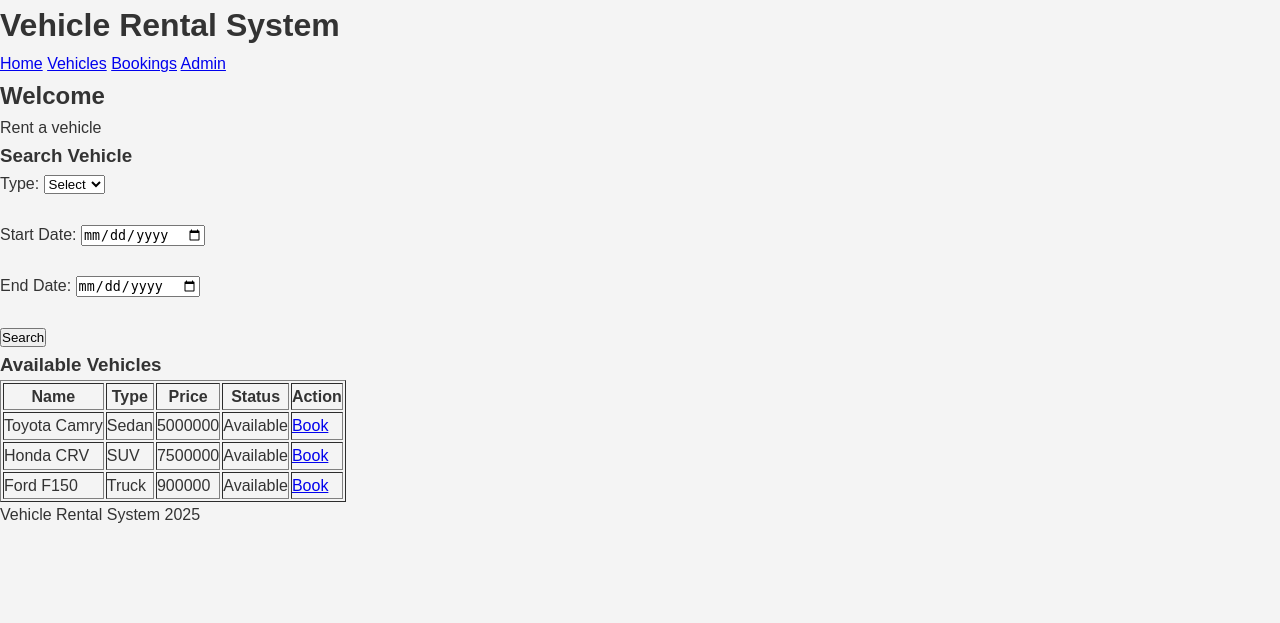
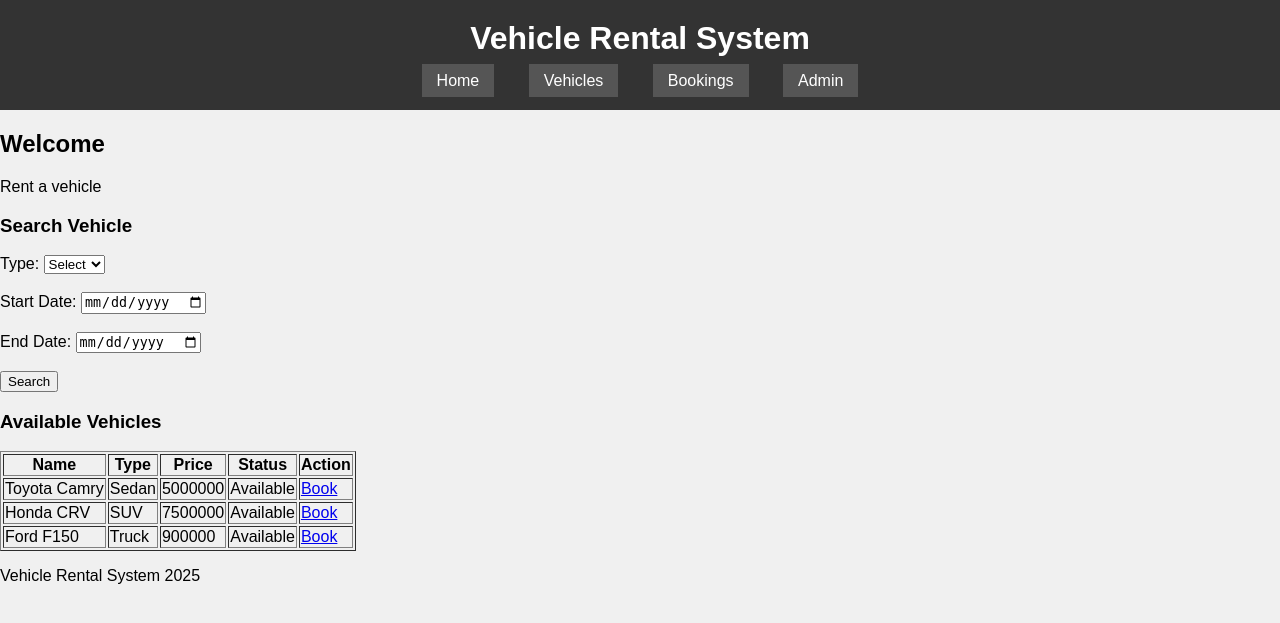
Before and after one commit to sravanireddy2000/VehicleRentalSytem, a Flask app: page / in a window 1280 px wide. Shown: the top 623 px of the page. Run offline with Flask 3, Linux system fonts and the light colour scheme.

Commit message:
stylingedited

```diff
--- a/static/css/style.css
+++ b/static/css/style.css
@@ -1,57 +1,29 @@
-* {
+body {
+    font-family: Arial;
     margin: 0;
     padding: 0;
-    box-sizing: border-box;
+    background-color: #f0f0f0;
 }
 
-body {
-    font-family: Arial, Helvetica, sans-serif;
-    line-height: 1.6;
-    color: #333;
-    background-color: #f4f4f4;
+.headerSection {
+    background-color: #333;
+    color: white;
+    padding: 20px;
+    text-align: center;
 }
 
-.container {
-    max-width: 1200px;
-    margin: 0 auto;
-    padding: 0 20px;
+.headerSection h1 {
+    margin: 0;
 }
 
-.navbar {
-    background-color: #2c3e50;
-    color: white;
-    padding: 1rem 0;
-    position: sticky;
-    top: 0;
-    z-index: 100;
-    box-shadow: 0 2px 5px rgba(0, 0, 0, 0.1);
+.navBar {
+    margin-top: 15px;
 }
 
-.navbar .container {
-    display: flex;
-    justify-content: space-between;
-    align-items: center;
-}
-
-.logo h2 {
-    color: white;
-    font-size: 1.8rem;
-}
-
-.navigationLinks {
-    display: flex;
-    list-style: none;
-    gap: 2rem;
-}
-
-.navigationLinks a {
+.navBar a {
     color: white;
     text-decoration: none;
-    font-size: 1rem;
-    transition: color 0.3s;
+    margin: 0 15px;
+    padding: 8px 15px;
+    background-color: #555;
 }
-
-.navigationLinks a:hover,
-.navigationLinks a.active {
-    color: #3498db;
-}
```
